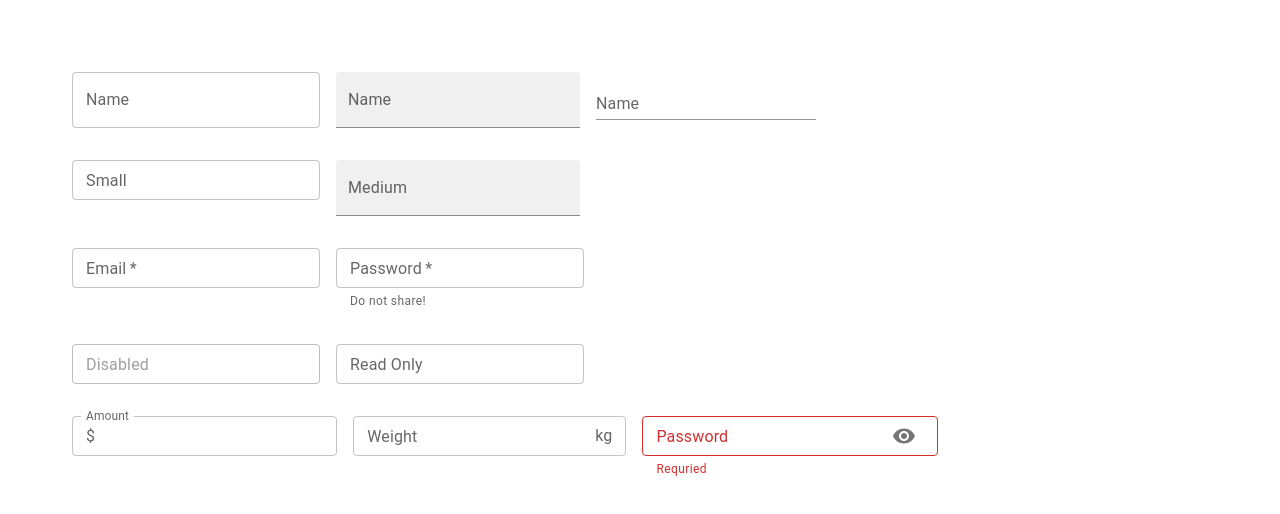
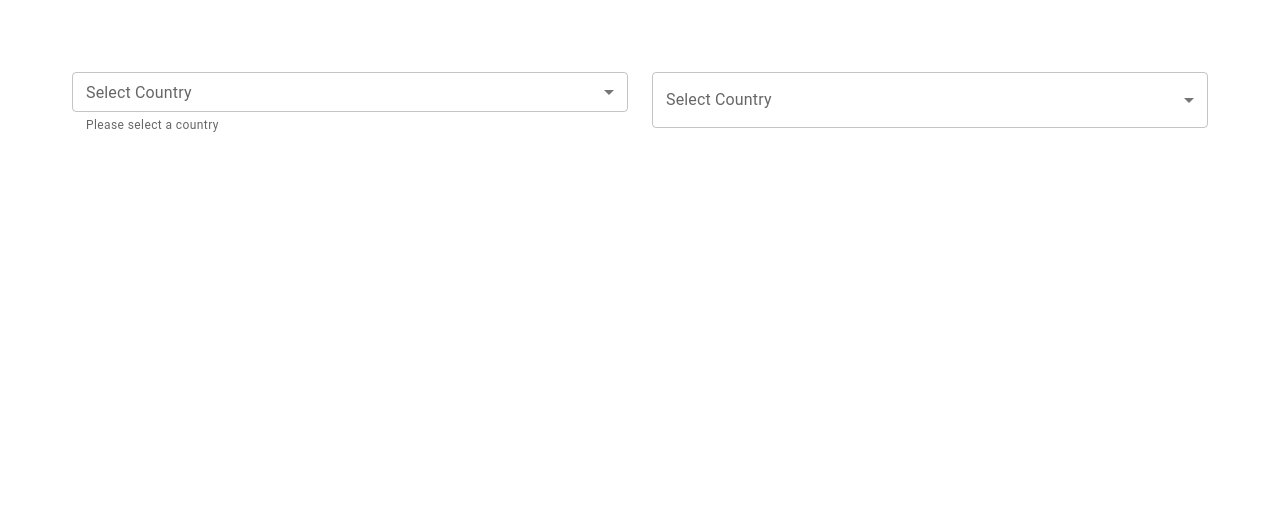
Before and after one commit to MuhdHanish/learnig_mui, a React (Vite) app: page / in a window 1280 px wide. Shown: the top 514 px of the page. Built offline with nearby package versions, Linux system fonts and the light colour scheme.

Commit message:
lesson 6 - Select Field

```diff
--- a/src/App.css
+++ b/src/App.css
@@ -1,3 +1,4 @@
 .App {
   padding: 4rem;
+  color: black;
 }
--- a/src/App.tsx
+++ b/src/App.tsx
@@ -1,5 +1,6 @@
 import './App.css'
-import { MUITextField } from './components/MUITextField'
+import { MUISelectField } from './components/MUISelectField'
+// import { MUITextField } from './components/MUITextField'
 // import { MUIButton } from './components/MUIButton'
 // import { MUITypography } from './components/MUITypography'
 
@@ -9,7 +10,8 @@ function App() {
       <div className="App">
         {/* <MUITypography /> */}
         {/* <MUIButton/> */}
-        <MUITextField/>
+        {/* <MUITextField /> */}
+        <MUISelectField/>
       </div>
     </>
   )
--- /dev/null
+++ b/src/components/MUISelectField.tsx
@@ -0,0 +1,39 @@
+import { Box, TextField, MenuItem } from "@mui/material"
+import React, { useState, useEffect, useMemo } from "react";
+
+export const MUISelectField = () => {
+    const [country, setCountry] = useState('');
+    const [countries, setCountries] = useState<string[]>([]);
+     const data = useMemo(
+       () => [
+         { value: "IN", country: "India" },
+         { value: "US", country: "United States" },
+         { value: "CA", country: "Canada" },
+         { value: "AU", country: "Australia" },
+         { value: "UK", country: "United Kingdom" },
+         { value: "JP", country: "Japan" },
+         { value: "BR", country: "Brazil" },
+         { value: "FR", country: "France" },
+       ],
+       []
+     );
+    const handleChange = (event: React.ChangeEvent<HTMLInputElement>) => {
+        setCountry(event.target.value);
+    }
+    const handleMultiChange = (event: React.ChangeEvent<HTMLInputElement>) => {
+        const value = event.target.value;
+        setCountries(typeof value === "string" ? value.split(','): value);
+    }
+    useEffect(() => { console.log(country); }, [country]);
+    useEffect(() => { console.log(countries); }, [countries]);
+  return (
+    <Box  display={"flex"} flexDirection={"row"} gap={3}>
+      <TextField label="Select Country" fullWidth select value={country} onChange={handleChange} size="small" color="secondary" helperText="Please select a country">
+        {data.map((item,index)=>(<MenuItem key={index} value={item?.value}>{item?.country}</MenuItem>))}
+      </TextField>
+      <TextField label="Select Country" fullWidth select value={countries} onChange={handleMultiChange} SelectProps={{multiple:true}}>
+        {data.map((item,index)=>(<MenuItem key={index} value={item?.value}>{item?.country}</MenuItem>))}
+      </TextField>
+    </Box>
+  );
+}
```
